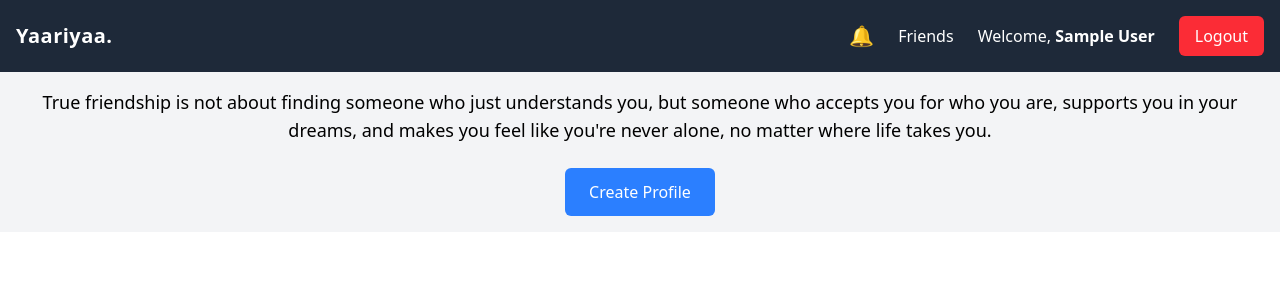
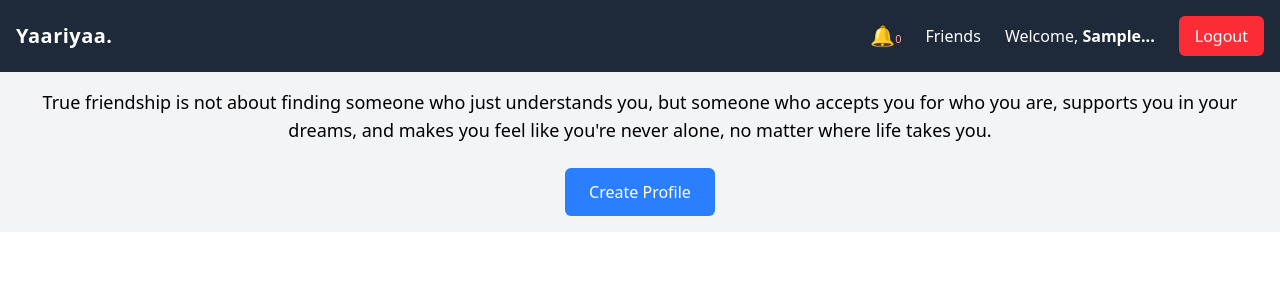
Before and after one commit to jgarij/Saheli, a React (Vite) app: page / in a window 1280 px wide. Shown: the top 300 px of the page. Built offline with nearby package versions, Linux system fonts and the light colour scheme; no server answers; the database is empty; sample sign-in values are in the browser's storage.

Commit message:
notification count

```diff
--- a/src/ContextApi/authcontext.jsx
+++ b/src/ContextApi/authcontext.jsx
@@ -8,7 +8,7 @@ import { db } from "../services/firebaseConfig";
 import { collection, getDocs, doc, setDoc } from "firebase/firestore";
 
 export const AuthProvider = ({ children }) => {
-
+  const[friendcount,setfriendcount]=useState(0);
   const [isLoggedIn, setIsLoggedIn] = useState(false);
   const [curruser, setCurrUser] = useState(null);
   const [friendRequests,setFriendRequests] = useState([])
@@ -63,7 +63,7 @@ export const AuthProvider = ({ children }) => {
   };
 
   return (
-    <AuthContext.Provider value={{ isLoggedIn, curruser, login, logout,friendRequests,setFriendRequests }}>
+    <AuthContext.Provider value={{ isLoggedIn, curruser, login, logout,friendRequests,setFriendRequests,friendcount,setfriendcount }}>
       {children}
     </AuthContext.Provider>
   );
--- a/src/components/Navbar.jsx
+++ b/src/components/Navbar.jsx
@@ -3,7 +3,7 @@ import { AuthContext } from "../ContextApi/authcontext";
 import { Link, useNavigate } from "react-router-dom";
 
 export default function Navbar() {
-  const { isLoggedIn, curruser, logout } = useContext(AuthContext);
+  const { isLoggedIn, curruser, logout,friendcount } = useContext(AuthContext);
   const navigate = useNavigate();
 
   function handleNotification() {
@@ -25,9 +25,8 @@ export default function Navbar() {
             className="text-xl hover:scale-110 transition-transform"
             title="Notifications"
           >
-            🔔
+            🔔<span className="text-red-300 text-[11px]">{friendcount}</span>
           </button>
-
          {/* Friend button */}
          <Link to="/friends" className=" text-sm md:text-base font-medium">
            Friends
@@ -35,7 +34,7 @@ export default function Navbar() {
 
           {/* Welcome Message */}
           <Link to="/dashboard" className="text-sm md:text-base font-medium">
-            Welcome, <span className="font-semibold">{curruser.name}</span>
+          Welcome, <span className="font-semibold">{curruser.name.length > 6 ? curruser.name.substring(0, 6) + "..." : curruser.name}</span>
           </Link>
 
           {/* Logout Button */}
--- a/src/components/Notifications.jsx
+++ b/src/components/Notifications.jsx
@@ -5,7 +5,7 @@ import { doc, getDoc, deleteDoc, setDoc } from "firebase/firestore";
 import { useNavigate } from "react-router-dom";
 
 export default function Notifications() {
-  const { friendRequests, curruser, setFriendRequests } = useContext(AuthContext); // Add setFriendRequests
+  const { friendRequests, curruser, setFriendRequests,friendcount,setfriendcount } = useContext(AuthContext); // Add setFriendRequests
   const [sendersData, setSendersData] = useState({});
  const navigate = useNavigate()
   useEffect(()=>{
@@ -28,6 +28,8 @@ if(!curruser){
       }
 
       setSendersData(senderDetails);
+      let c = friendRequests.length;
+      setfriendcount(c)
     };
 
     if (friendRequests.length > 0) {
```
